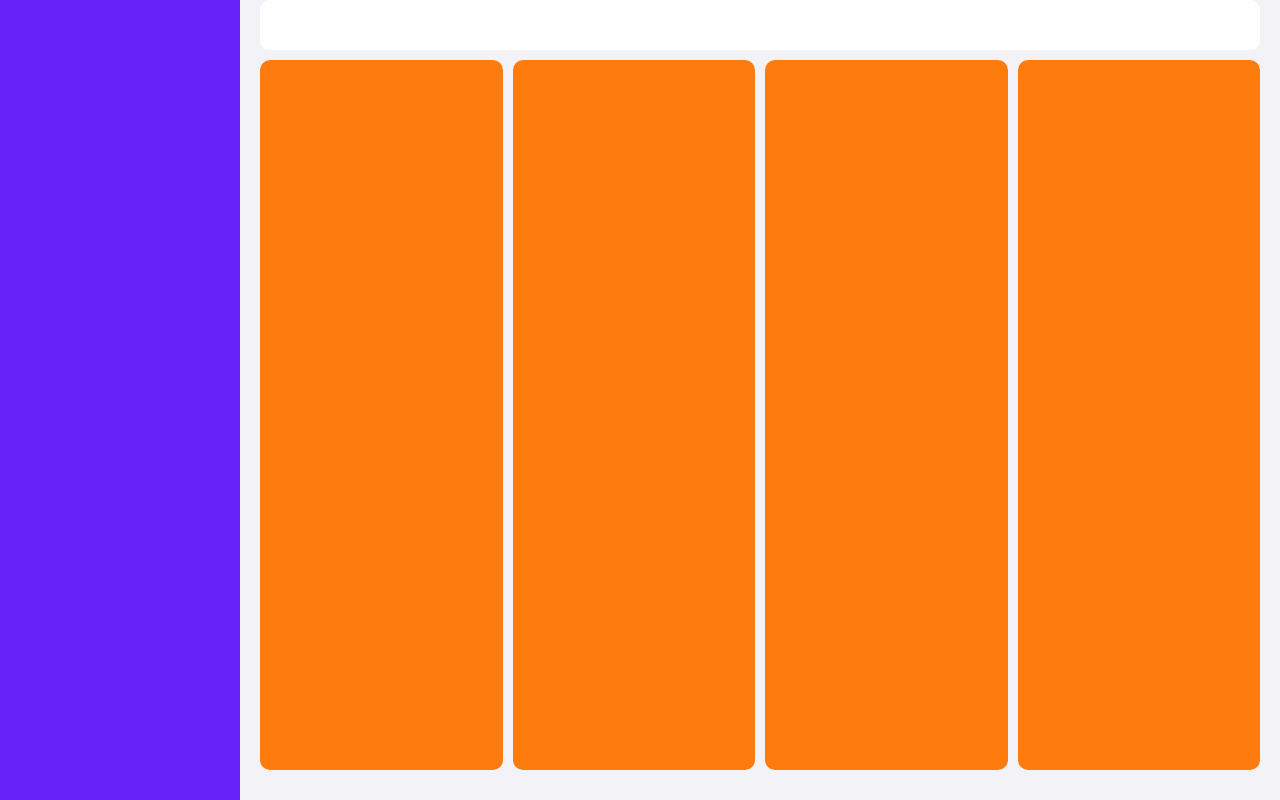
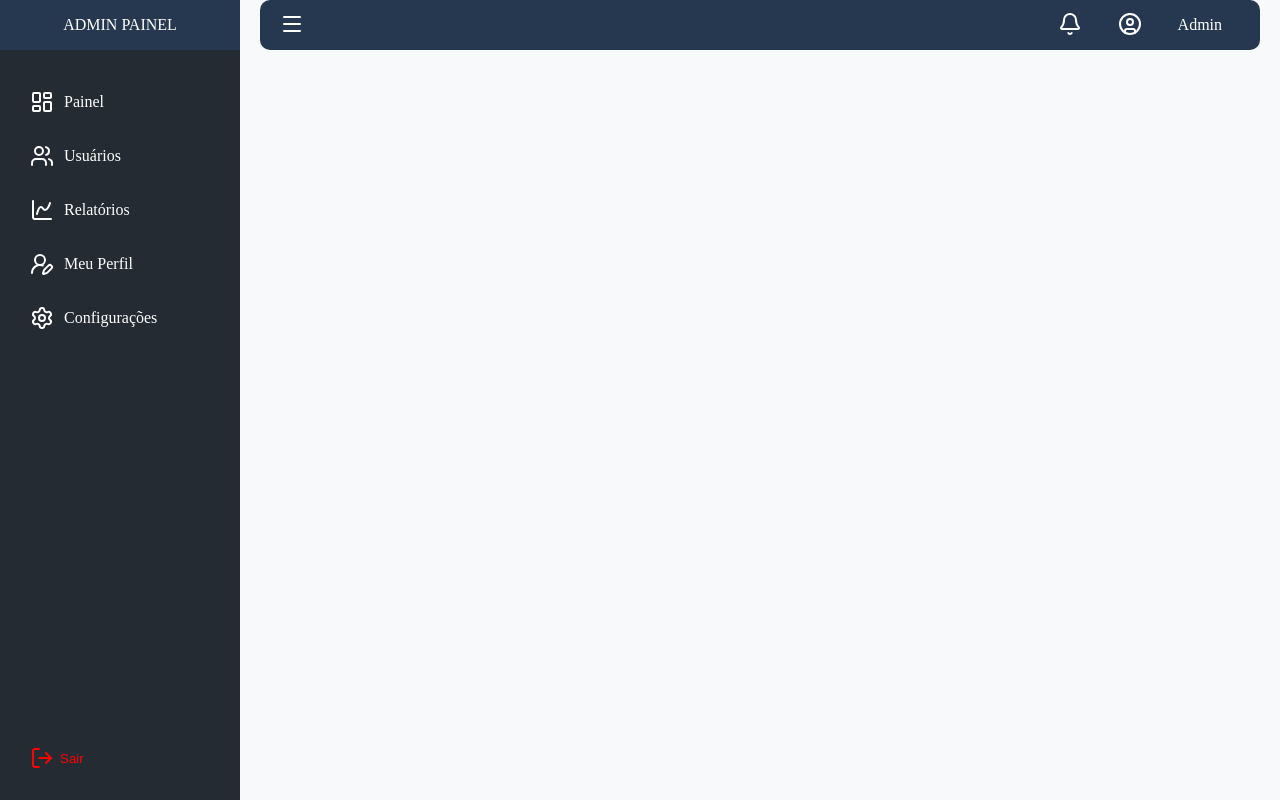
Before and after one commit to AlysoonFelipeeDev/admin-panel, a React (Vite) app: page / in a window 1280 px wide. Built offline with nearby package versions, Linux system fonts and the light colour scheme.

Commit message:
styles: Definindo layout de Admin e Member

```diff
--- a/src/layouts/DefaultLayout.tsx
+++ b/src/layouts/DefaultLayout.tsx
@@ -1,5 +1,7 @@
 import type { ReactNode } from "react"
 import styled from "styled-components"
+import { Sidebar } from "./Sidebar"
+import { Header } from "./Header"
 
 interface DefaultLayoutProps {
     children: ReactNode
@@ -8,9 +10,13 @@ interface DefaultLayoutProps {
 export function DefaultLayout({children}: DefaultLayoutProps) {
     return (
         <Container>
-            <Sidebar></Sidebar>
+            <SidebarContainer>
+                <Sidebar/>
+            </SidebarContainer>
             <ContentContainer>
-                <Header></Header>
+                <HeaderContainer>
+                    <Header/>
+                </HeaderContainer>
                 {children}
             </ContentContainer>
         </Container>
@@ -21,23 +27,28 @@ const Container = styled.div`
     display: grid;
     grid-template-columns: 240px 1fr;
     height: 100vh;
-    background-color: #F3F3F7;
+    background-color: #F8F9FB;
 `
 
-const Sidebar = styled.div`
+const SidebarContainer = styled.div`
     grid-column: 1;
-    background-color: #6621F9;
+    background-color: #242B33;
+    position: relative;
 `
 
 const ContentContainer = styled.div`
     display: grid;
     grid-template-rows: 50px 1fr;
     gap: 10px;
-    margin: 0 20px
-
+    margin: 0 20px;
 `
 
-const Header = styled.header`
-    background-color: #FFFFFF;
-    border-radius: 10px
+const HeaderContainer = styled.header`
+    display: flex;
+    justify-content: space-between;
+    align-items: center;
+    background-color: #263850;
+    color: #FFFFFF;
+    border-radius: 10px;
+    padding: 0 20px
 `
--- /dev/null
+++ b/src/layouts/Header.tsx
@@ -0,0 +1,22 @@
+import { Bell, CircleUser, Menu } from "lucide-react"
+import styled from "styled-components"
+
+export function Header(){
+    return (
+        <>
+            <div><Menu/></div>
+            <Grouped>
+                <div><Bell/></div>
+                <div><CircleUser/></div>
+                <div>Admin</div>
+            </Grouped>
+        </>
+    )
+}
+
+const Grouped = styled.div`
+    display: flex;
+    width: 200px;
+    justify-content: space-around;
+    align-items: center;
+`
--- /dev/null
+++ b/src/layouts/Sidebar.tsx
@@ -0,0 +1,80 @@
+import { ChartSpline, LayoutDashboard, LogOut, Settings, UserRoundPen, Users } from "lucide-react"
+import styled from "styled-components"
+
+export function Sidebar(){
+    return (
+        <>
+            <Header>ADMIN PAINEL</Header>
+            <Container>
+                <OptionsPages>
+                    <LayoutDashboard/>
+                    <span>Painel</span>
+                </OptionsPages>
+                <OptionsPages>
+                    <Users/>
+                    <span>Usuários</span>
+                </OptionsPages>
+                <OptionsPages>
+                    <ChartSpline/>
+                    <span>Relatórios</span>
+                </OptionsPages>
+                <OptionsPages>
+                    <UserRoundPen/>
+                    <span>Meu Perfil</span>
+                </OptionsPages>
+                <OptionsPages>
+                    <Settings/>
+                    <span>Configurações</span>
+                </OptionsPages>
+            </Container>
+            <Logout>
+                    <LogOut color="red"/>
+                <button>
+                    Sair
+                </button>
+            </Logout>
+        </>
+    )
+}
+
+const Header =  styled.header`
+background-color: #263850;
+height: 50px;
+color: #ffffff;
+display: flex;
+justify-content: center;
+align-items: center;
+    margin: 0 0 40px 0
+`
+
+const Container = styled.ul`
+    display: flex;
+    flex-direction: column;
+`
+const OptionsPages = styled.li`
+    display: flex;
+    align-items: center;
+    margin-bottom: 30px;
+    margin-left: 30px;
+    color: #ffffff;
+    cursor: pointer;
+    span {
+        padding-left: 10px;
+    }
+`
+
+const Logout = styled.div`
+    display: flex;
+    align-items: center;
+    color: #FFFFFF;
+    padding-left: 30px;
+    cursor: pointer;
+    position: absolute;
+    bottom: 30px;
+    button {
+        border: none;
+        background-color: transparent;
+        color: red;
+        cursor: pointer;
+    }
+`
--- a/src/pages/Dashboard.tsx
+++ b/src/pages/Dashboard.tsx
@@ -1,53 +1,7 @@
-import styled from "styled-components"
-
 export function Dashboard() {
     return (
         <>
-            <Datas>
-                <div></div>
-                <div></div>
-                <div></div>
-                <div></div>
-            </Datas>
-            <Reports>
-                <div></div>
-                <div></div>
-            </Reports>
-            <Orders>
-                <div></div>
-                <div></div>
-            </Orders>
+
         </>
     )
 }
-
-const Datas = styled.div`
-    display: grid;
-    grid-template-columns: 1fr 1fr 1fr 1fr;
-    gap: 10px;
-    div {
-        background-color: #FE7C0D;
-        border-radius: 10px
-    }
-`
-
-const Reports = styled.div`
-    display: grid;
-    grid-template-columns: 1fr 400px;
-    gap: 10px;
-    div {
-        background-color: #FFFFFF;
-        border-radius: 10px
-    }
-`
-
-const Orders = styled.div`
-    display: grid;
-    grid-template-columns: 400px 1fr;
-    gap: 10px;
-    div {
-        background-color: #FF005A;
-        border-radius: 10px;
-        margin-bottom: 10px;
-    }
-`
```
